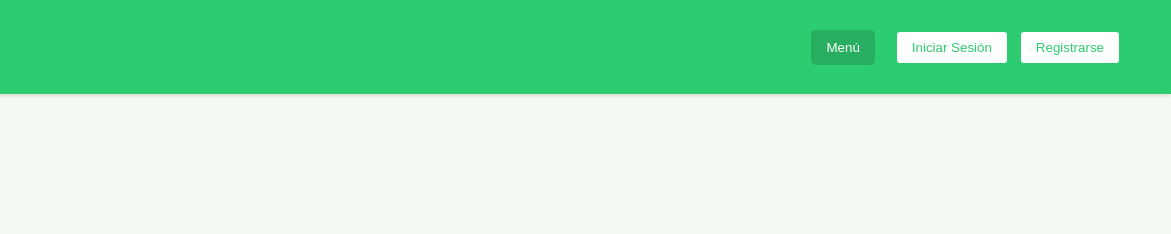
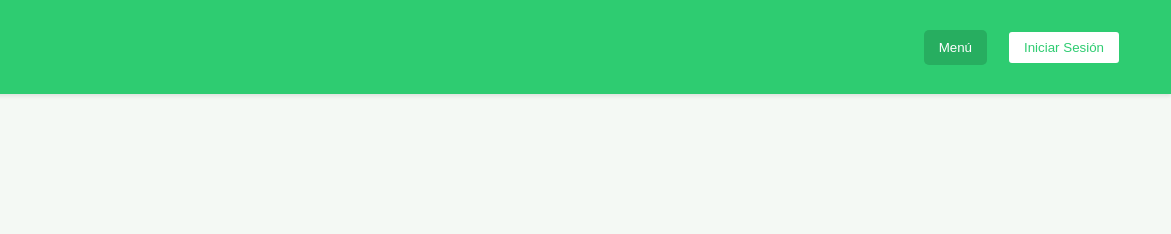
Before and after one commit to JF292006/Proyecto, a plain HTML site: page index.html in a window 1280 px wide. Shown: the top 234 px of the page, 109-1280 px from the left. Drawn offline with Linux system fonts and the light colour scheme.

Commit message:
index.html

```diff
--- a/index.html
+++ b/index.html
@@ -22,7 +22,6 @@
             </div>
             <div class="auth-buttons">
                 <button class="login-btn">Iniciar Sesión</button>
-                <button class="register-btn">Registrarse</button>
             </div>
         </nav>
     </header>
```
